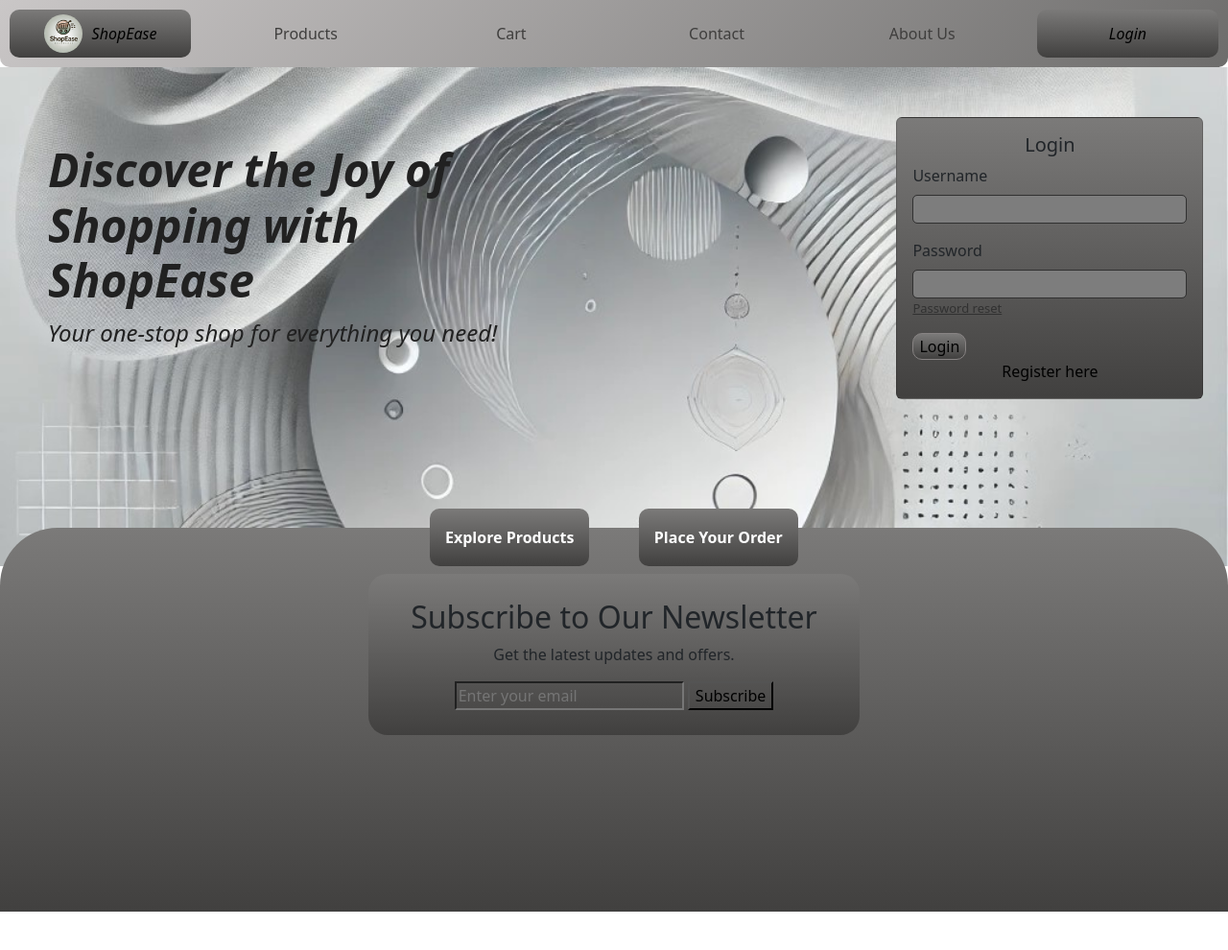
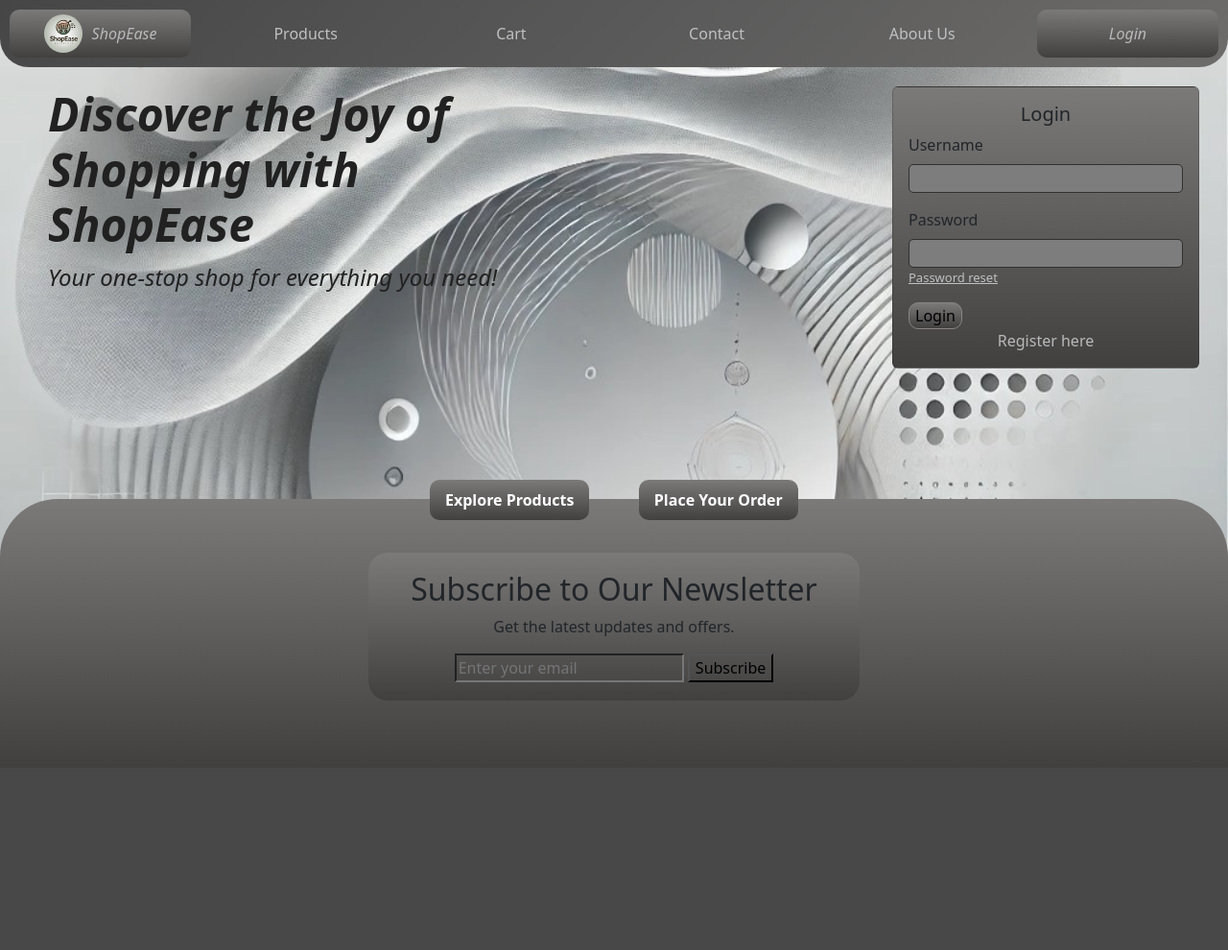
Before and after one commit to AnasHm23/ShopEase, a Django app: page / in a window 1280 px wide. Shown: the whole page at 96% size. After the commit the page ends 711 px from the top, so only its background shows below. Run offline with Django 5.2, Linux system fonts and the light colour scheme; parts of the project's set-up code (start-up, migrations or seed data) failed here and were passed over; some libraries are stand-ins or nearby versions.

Commit message:
new features

```diff
--- a/app/templates/home.html
+++ b/app/templates/home.html
@@ -2,12 +2,15 @@
 {% load static %}
 {% load socialaccount %}
 {% block content %}
-<section class="background">
+<div class="background"></div>
+<section class="main">
   <div class="content">
     {% if messages %}
     <div class="messages">
       {% for message in messages %}
-            <div class="alert {% if message.tags %}alert-{{ message.tags }}{% endif %}">
+      <div
+        class="alert {% if message.tags %}alert-{{ message.tags }}{% endif %}"
+      >
         {{ message }}
       </div>
       {% endfor %}
@@ -25,45 +28,90 @@
           <h5 class="card-title">Login</h5>
           <form action="{% url 'home' %}" method="post">
             {% csrf_token %}
-                        <input type="hidden" name="login">
+            <input type="hidden" name="login" />
             <div class="mb-3">
               <label for="username" class="form-label">Username</label>
-                            <input type="text" class="form-control" id="username" name="username" required>
+              <input
+                type="text"
+                class="form-control"
+                id="username"
+                name="username"
+                required
+              />
             </div>
             <div class="mb-3">
               <label for="password" class="form-label">Password</label>
-                            <input type="password" class="form-control second" id="password" name="password" required>
+              <input
+                type="password"
+                class="form-control"
+                id="password"
+                name="password"
+                required
+              />
             </div>
-                        <a href="#" class="password_reset" onclick="toggleForms('reset')">Password reset</a>
+            <a href="#" class="password_reset" onclick="toggleForms('reset')"
+              >Password reset</a
+            >
             <button type="submit" class="butona">Login</button>
           </form>
           <a href="#" onclick="toggleForms('register')">Register here</a>
-                    {% comment %} <a href="{% provider_login_url 'google' %}" class="google-login">
-                        <img src="{% static 'img/google-login-button.png' %}" alt="Login with Google">
-                    </a> {% endcomment %}
+          {% comment %}
+          <a href="{% provider_login_url 'google' %}" class="google-login">
+            <img
+              src="{% static 'img/google-login-button.png' %}"
+              alt="Login with Google"
+            />
+          </a>
+          {% endcomment %}
         </div>
 
         <!-- Registration Form -->
-                <div id="register-form" style="display: none;">
+        <div id="register-form" style="display: none">
           <h5 class="card-title">Register</h5>
           <form action="{% url 'register' %}" method="post">
             {% csrf_token %}
-                        <input type="hidden" name="register">
+            <input type="hidden" name="register" />
             <div class="mb-3">
               <label for="new-username" class="form-label">Username</label>
-                            <input type="text" class="form-control" id="new-username" name="username" required>
+              <input
+                type="text"
+                class="form-control"
+                id="new-username"
+                name="username"
+                required
+              />
             </div>
             <div class="mb-3">
               <label for="email" class="form-label">Email</label>
-                            <input type="email" class="form-control" id="email" name="email" required>
+              <input
+                type="email"
+                class="form-control"
+                id="email"
+                name="email"
+                required
+              />
             </div>
             <div class="mb-3">
               <label for="new-password" class="form-label">Password</label>
-                            <input type="password" class="form-control" id="new-password" name="password1" required>
+              <input
+                type="password"
+                class="form-control"
+                id="new-password"
+                name="password1"
+                required
+              />
             </div>
             <div class="mb-3">
-                            <label for="repeat-password" class="form-label">Repeat Password</label>
-                            <input type="password" class="form-control" id="repeat-password" name="password2" required>
+              <label for="repeat-password" class="form-label"
+                >Repeat Password</label
+              >
+              <input
+                type="password"
+                class="form-control"
+                id="repeat-password"
+                name="password2"
+                required
+              />
             </div>
             <button type="submit" class="butona">Register</button>
           </form>
@@ -71,14 +119,20 @@
         </div>
 
         <!-- Password Reset Form -->
-                <div id="password-reset-form" style="display: none;">
+        <div id="password-reset-form" style="display: none">
           <h5 class="card-title">Reset Password</h5>
           <form action="{% url 'password_reset' %}" method="post">
             {% csrf_token %}
-                        <input type="hidden" name="password_reset">
+            <input type="hidden" name="password_reset" />
             <div class="mb-3">
               <label for="reset-email" class="form-label">Email</label>
-                            <input type="email" class="form-control" id="reset-email" name="email" required>
+              <input
+                type="email"
+                class="form-control"
+                id="reset-email"
+                name="email"
+                required
+              />
             </div>
             <button type="submit" class="butona">Send Reset Link</button>
           </form>
@@ -90,9 +144,7 @@
   {% endif %}
 </section>
 <section class="explore">
-    <a href="#" class="link">
-        <i class="fas fa-search"></i> Explore Products
-    </a>
+  <a href="#" class="link"> <i class="fas fa-search"></i> Explore Products </a>
   <a href="#" class="link">
     <i class="fas fa-shopping-cart"></i> Place Your Order
   </a>
@@ -100,29 +152,35 @@
     <h2>Subscribe to Our Newsletter</h2>
     <p>Get the latest updates and offers.</p>
     <form id="newsletter-form">
-            <input type="email" id="email" name="email" placeholder="Enter your email" required>
+      <input
+        type="email"
+        id="email"
+        name="email"
+        placeholder="Enter your email"
+        required
+      />
       <button type="submit">Subscribe</button>
     </form>
   </div>
 </section>
 <script>
   function toggleForms(formType) {
-        var loginForm = document.getElementById('login-form');
-        var registerForm = document.getElementById('register-form');
-        var passwordResetForm = document.getElementById('password-reset-form');
+    var loginForm = document.getElementById("login-form");
+    var registerForm = document.getElementById("register-form");
+    var passwordResetForm = document.getElementById("password-reset-form");
 
-        if (formType === 'register') {
-            loginForm.style.display = 'none';
-            registerForm.style.display = 'block';
-            passwordResetForm.style.display = 'none';
-        } else if (formType === 'login') {
-            loginForm.style.display = 'block';
-            registerForm.style.display = 'none';
-            passwordResetForm.style.display = 'none';
-        } else if (formType === 'reset') {
-            loginForm.style.display = 'none';
-            registerForm.style.display = 'none';
-            passwordResetForm.style.display = 'block';
+    if (formType === "register") {
+      loginForm.style.display = "none";
+      registerForm.style.display = "block";
+      passwordResetForm.style.display = "none";
+    } else if (formType === "login") {
+      loginForm.style.display = "block";
+      registerForm.style.display = "none";
+      passwordResetForm.style.display = "none";
+    } else if (formType === "reset") {
+      loginForm.style.display = "none";
+      registerForm.style.display = "none";
+      passwordResetForm.style.display = "block";
     }
   }
 </script>
--- a/app/templates/password_reset_confirm.html
+++ b/app/templates/password_reset_confirm.html
@@ -1,7 +1,8 @@
 {% extends "base.html" %}
 {% block content %}
 {% load static %}
-<section class="background">
+<div class="background"></div>
+<section class="main">
     <div class="content">
         {% if messages %}
         <div class="messages">
@@ -13,7 +14,6 @@
         </div>
         {% endif %}
         <h2>Set Your New Password</h2>
-        <p>Please enter your new password below.</p>
     </div>
     <div class="form">
         <div class="card">
--- a/static/css/home.css
+++ b/static/css/home.css
@@ -1,19 +1,39 @@
+/* Ensure the body takes up the full viewport height */
+html,
+body {
+  height: 100%;
+  margin: 0;
+  padding: 0;
+  position: relative; /* This allows the child element to be positioned absolutely */
+}
+
 body {
   position: relative;
   overflow-y: hidden;
 }
 
+.main {
+  position: relative;
+}
+
 .background {
-    position: relative;
-    width: 100%;
-    height: 65vh;
+  position: absolute;
+  top: 0;
+  left: 0;
+  width: 100vw;
+  height: 100vh;
+  background-image: url("../images/background_for_website.webp");
+  background-size: cover;
+  background-position: center;
+  background-repeat: no-repeat;
+  z-index: -1;
 }
 
 .messages {
   width: 80%;
   position: absolute;
   left: calc(80% - 30px);
-    top: 0;
+  top: 10px;
   opacity: 0;
   animation: visible 5s ease;
 }
@@ -22,7 +42,6 @@ body {
   background: linear-gradient(180deg, #7b7a79, #41403f);
   border: 1px solid black;
   color: white;
-
 }
 
 @keyframes visible {
@@ -40,7 +59,7 @@ body {
 .content {
   position: absolute;
   width: 40%;
-    top: 15%;
+  top: 20px;
   left: 50px;
 }
 
@@ -65,17 +84,19 @@ body {
 }
 
 .explore {
-    position: relative;
+  position: absolute;
+  bottom: 0;
+  left: 0;
   display: flex;
   justify-content: center;
   gap: 30px;
   padding: 10px;
-    top: -40px;
   background: linear-gradient(180deg, #7b7a79, #41403f);
   width: 100%;
-    height: 50vh;
+  height: 35vh;
   border-top-left-radius: 60px;
   border-top-right-radius: 60px;
+  z-index: 1;
 }
 
 .link {
@@ -108,9 +129,9 @@ body {
   transform: scale(1.1);
 }
 
-
 @keyframes slide_to_middle {
-    0%, 100% {
+  0%,
+  100% {
     left: 35%;
   }
   50% {
@@ -119,7 +140,8 @@ body {
 }
 
 @keyframes slide_to_middle_reverse {
-    0%, 100% {
+  0%,
+  100% {
     right: 35%;
   }
   50% {
@@ -133,9 +155,9 @@ body {
   flex-direction: column;
   justify-content: center;
   align-items: center;
-    top: 12%;
+  top: 20%;
   background: linear-gradient(180deg, #7b7a79, #41403f);
-    height: 42%;
+  height: 55%;
   width: 40%;
   border-radius: 20px;
   animation: disappear 5s ease;
@@ -162,13 +184,14 @@ body {
 .form {
   position: absolute;
   width: 25%;
-    height: 15%;
-    top: 10%;
-    left: 73%;
+  height: 8%;
+  top: 20px;
+  right: 30px;
   background: linear-gradient(180deg, #7b7a79, #41403f);
   z-index: 1000;
   border-radius: 25px 25px 10px 10px;
   animation: disappear 3s ease;
+  z-index: 2;
 }
 
 .form h5 {
@@ -199,7 +222,6 @@ body {
   border-radius: 5px;
 }
 
-
 .mb-3 .form-control:focus {
   border: 1px solid black;
   box-shadow: 0 0 5px rgba(49, 50, 52, 0.5);
@@ -223,7 +245,7 @@ body {
   justify-content: flex-start;
   transform: translateY(-15px);
   font-size: small;
-    color: #313131;
+  color: silver;
   text-decoration: underline;
 }
 
--- a/static/css/navbar.css
+++ b/static/css/navbar.css
@@ -3,9 +3,9 @@ nav {
     justify-content: space-between;
     width: 100%;
     padding: 10px;
-    background: linear-gradient(135deg, #cac7c7, #6d6c6b);
-    border-bottom-left-radius: 10px;
-    border-bottom-right-radius: 10px;
+    background: linear-gradient(135deg, #464646, #6d6c6b);
+    border-bottom-left-radius: 30px;
+    border-bottom-right-radius: 30px;
 }
 
 nav ul {
@@ -25,7 +25,7 @@ li {
 a {
     display: flex;
     justify-content: center;
-    color: black;
+    color: rgb(185, 185, 185);
     text-decoration: none;
     font-weight: 500;
 }
@@ -35,7 +35,7 @@ a {
 }
 
 .custom a {
-    color: #3f3e3d;
+    color: silver;
 }
 
 .brand,
```
Also changed, not shown: app/templates/products.html (+7 -4 lines), requirements.txt (+35 -4 lines), static/css/products.css (added, +18 -0 lines), static/css/password_reset.css (added), 2 other files. Lines whose indentation alone changed are shown as unchanged.
